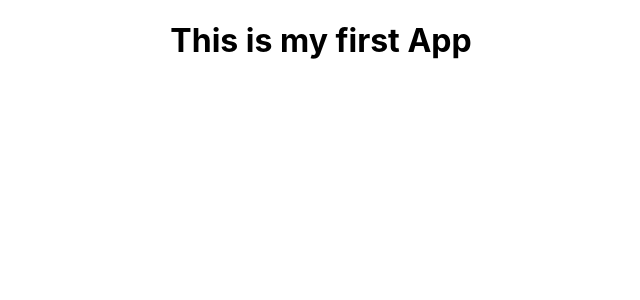
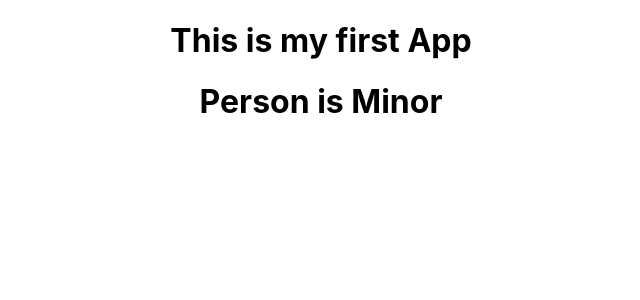
Before and after one commit to shaikjrizwana/primosoft-batch-1-training, a React (Create React App) app in the folder my-react-app/: page / in a window 1280 px wide. Shown: the top 300 px of the page, without its empty margins (319-959 px from the left). Built offline with nearby package versions, Linux system fonts and the light colour scheme.

Commit message:
feat: javascript logic Description: we can  declare variable and write our own logic in render

```diff
--- a/my-react-app/src/App.js
+++ b/my-react-app/src/App.js
@@ -3,10 +3,16 @@ import './App.css';
 
 class App extends Component{
   render(){
+    const age=17
+    const major="Person is Major"
+    const minor="Person is Minor"
     return(
         <div className="App" >
           <h1>This is my first  App</h1>
+          <h1> { age > 18 ? major: minor} </h1>
         </div>
+
+
     );
   }
 }
```
